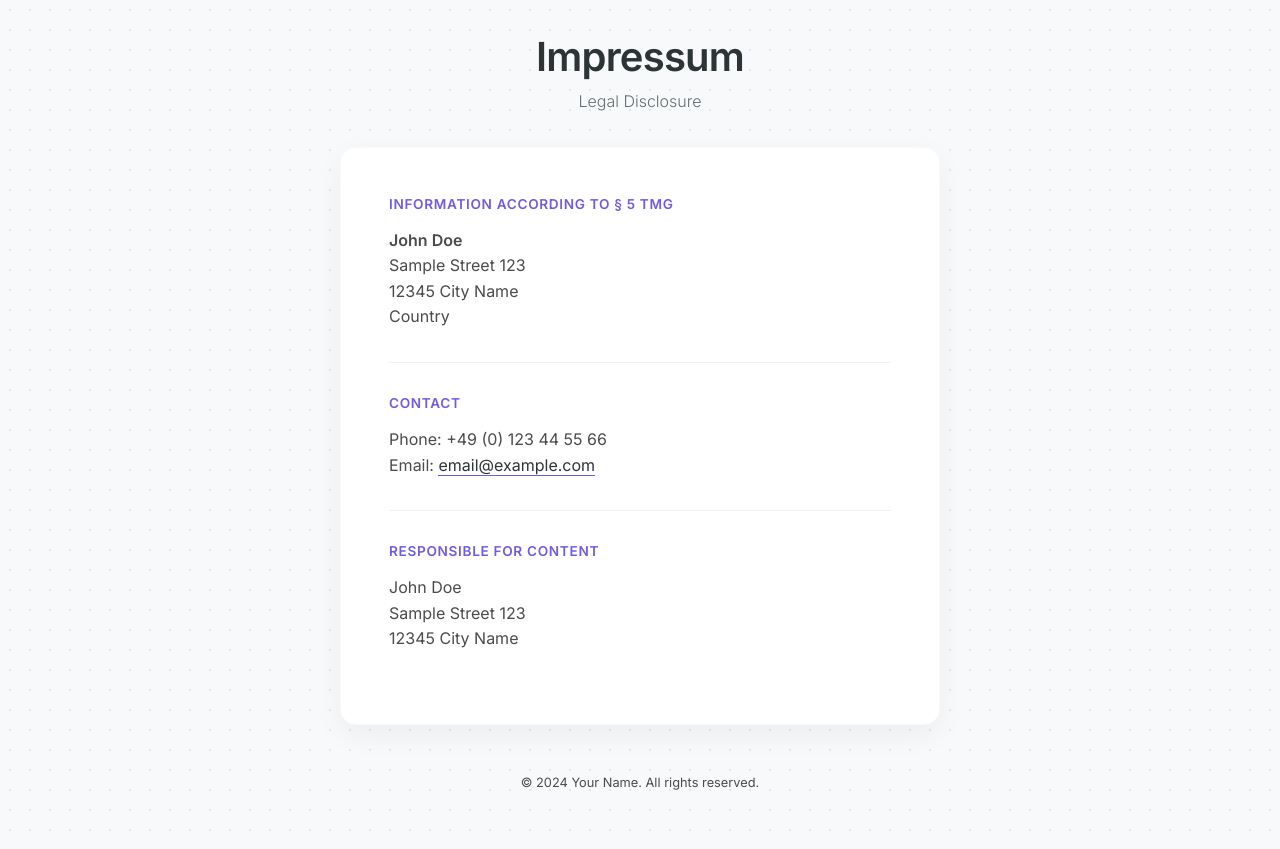
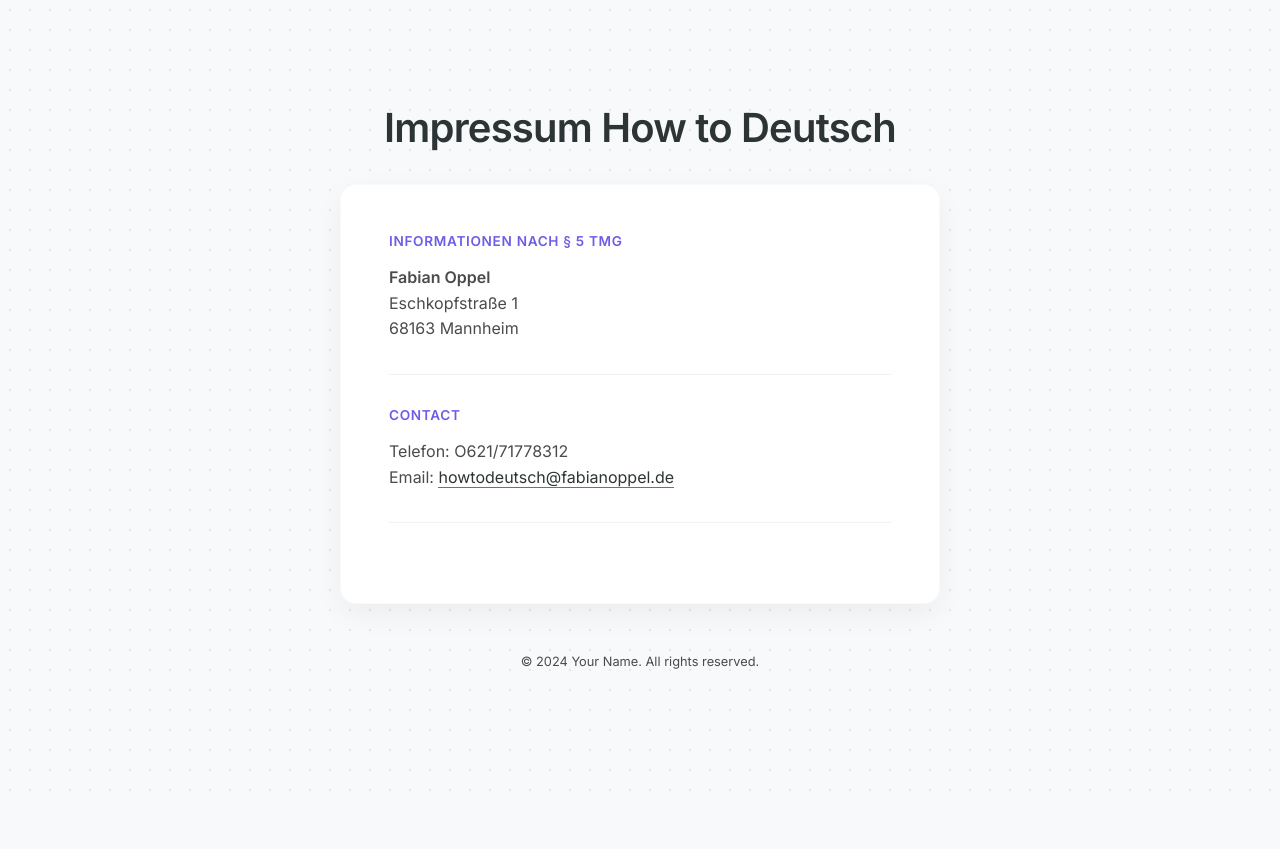
Before and after one commit to Samson2061/Imprint, a plain HTML site: page index.html in a window 1280 px wide. After the commit the page ends 800 px from the top, so only its background shows below. Drawn offline with Linux system fonts and the light colour scheme.

Commit message:
Update index.html

```diff
--- a/index.html
+++ b/index.html
@@ -13,35 +13,26 @@
 
     <div class="container">
         <header>
-            <h1>Impressum</h1>
-            <p class="subtitle">Legal Disclosure</p>
+            <h1>Impressum How to Deutsch</h1>
         </header>
 
         <section class="card">
-            <h2>Information according to § 5 TMG</h2>
+            <h2>Informationen nach § 5 TMG</h2>
             <p>
-                <strong>John Doe</strong><br>
-                Sample Street 123<br>
-                12345 City Name<br>
-                Country
+                <strong>Fabian Oppel</strong><br>
+                Eschkopfstraße 1<br>
+                68163 Mannheim<br>
             </p>
 
             <div class="separator"></div>
 
             <h2>Contact</h2>
             <p>
-                Phone: +49 (0) 123 44 55 66<br>
-                Email: <a href="mailto:email@example.com">email@example.com</a>
+                Telefon: O621/71778312<br>
+                Email: <a href="mailto:howtodeutsch@fabianoppel.de">howtodeutsch@fabianoppel.de</a>
             </p>
 
             <div class="separator"></div>
-
-            <h2>Responsible for Content</h2>
-            <p>
-                John Doe<br>
-                Sample Street 123<br>
-                12345 City Name
-            </p>
         </section>
 
         <footer>
```
